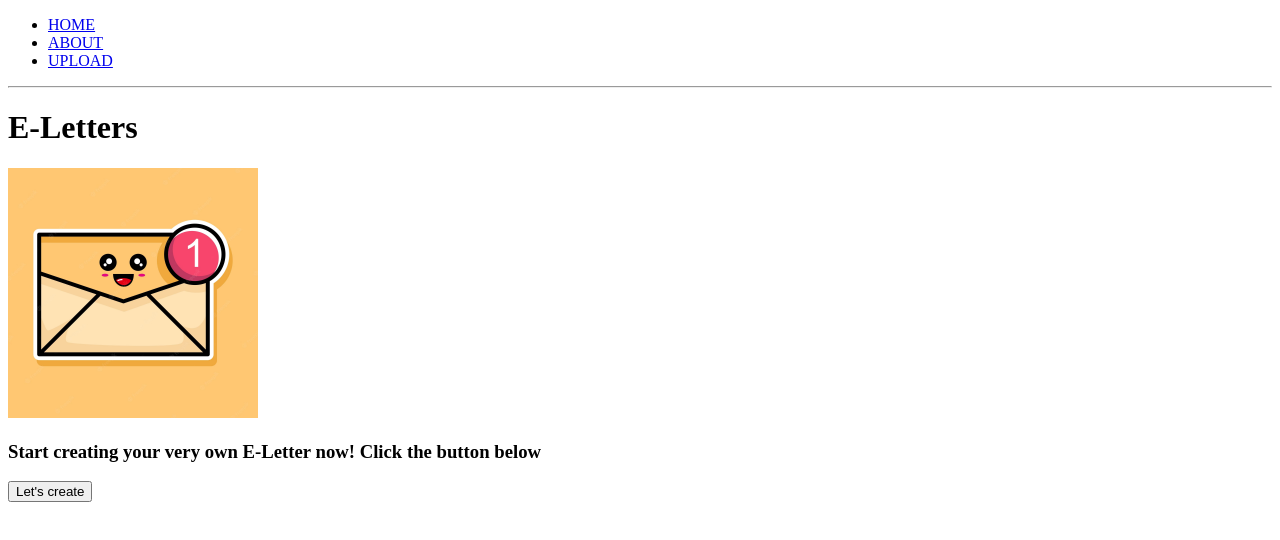
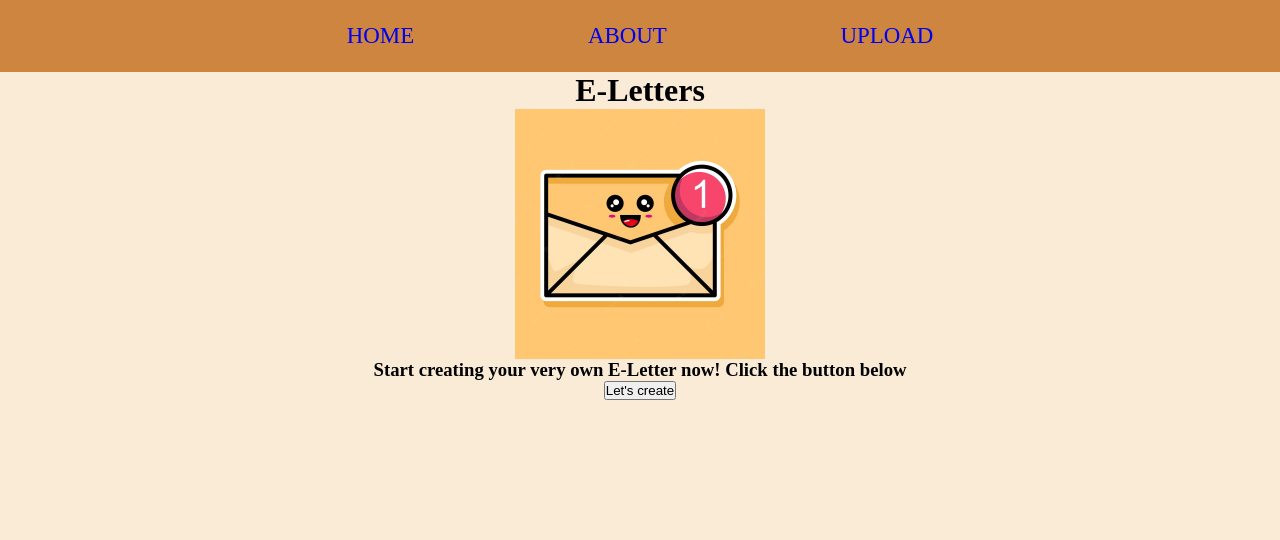
Before and after one commit to vaishnavir15/E-Letter, a React (Create React App) app: page /Home in a window 1280 px wide. Shown: the top 540 px of the page. Built offline with nearby package versions, Linux system fonts and the light colour scheme.

Commit message:
added styling for navbar simple

```diff
--- a/src/components/HomePage.jsx
+++ b/src/components/HomePage.jsx
@@ -9,6 +9,7 @@ import { Route,Routes } from "react-router-dom";
 import React from 'react';
 import Navbar  from "./Navbar.jsx"
 import EmailWIcon from './images/EmailWIcon.png'
+import '../styles.css'
 
 function HomePage() {
     return (
@@ -17,15 +18,20 @@ function HomePage() {
         <div>
             <header>
                 <Navbar></Navbar>
-                <hr></hr>
-                <h1>E-Letters</h1>
+                <h1 class="middle title">E-Letters</h1>
             </header>
             <section>
-                <img src= {EmailWIcon} width="250" alt=""></img>
-                <h3>Start creating your very own E-Letter now! Click the button below</h3>
-                <Link to="/PickImage">
-                    <button>Let's create</button>
-                </Link>
+                <div class="middle">
+                    <img src= {EmailWIcon} width="250" alt=""></img>
+                </div>
+
+                <h3 class="middle">Start creating your very own E-Letter now! Click the button below</h3>
+                <div class="middle">
+                    <Link to="/PickImage">
+                        <button>Let's create</button>
+                    </Link>
+                </div>
+
 
             </section>
             <Routes>
--- a/src/components/Navbar.jsx
+++ b/src/components/Navbar.jsx
@@ -1,14 +1,18 @@
 import React from 'react'
 import {Link} from 'react-router-dom'
+import "../styles.css"
 function Navbar(){
   return (
-    <nav>
+    <header class="main-header">
+      <nav class="nav">
           <ul>
           <li><Link to="/">HOME</Link></li>
           <li><Link to="/About">ABOUT</Link></li>
           <li><Link to= "/Upload">UPLOAD</Link></li>
           </ul>
       </nav>
+    </header>
+
   )
 }
 
--- /dev/null
+++ b/src/styles.css
@@ -0,0 +1,36 @@
+*{
+    margin:0;
+    padding:0;
+    box-sizing: border-box;
+}
+
+.middle{
+    display: flex;
+    justify-content: center;
+    align-items: center;
+}
+html{
+    background-color: #faebd7;
+}
+.nav{
+    background-color: #cd853f;
+    text-align:center;
+    font-size: 1.1em;
+}
+.nav li{
+    display: inline;
+}
+
+.nav a{
+    display: inline-block;
+    padding: 1em;
+    text-decoration: none;
+    font-size: 1.3em
+
+}
+.main-header li{
+    padding:0 5%
+}
+.nav a:hover{
+    background-color: rgba(255,255,255,.3)
+}
```
Lines whose indentation alone changed are shown as unchanged.
